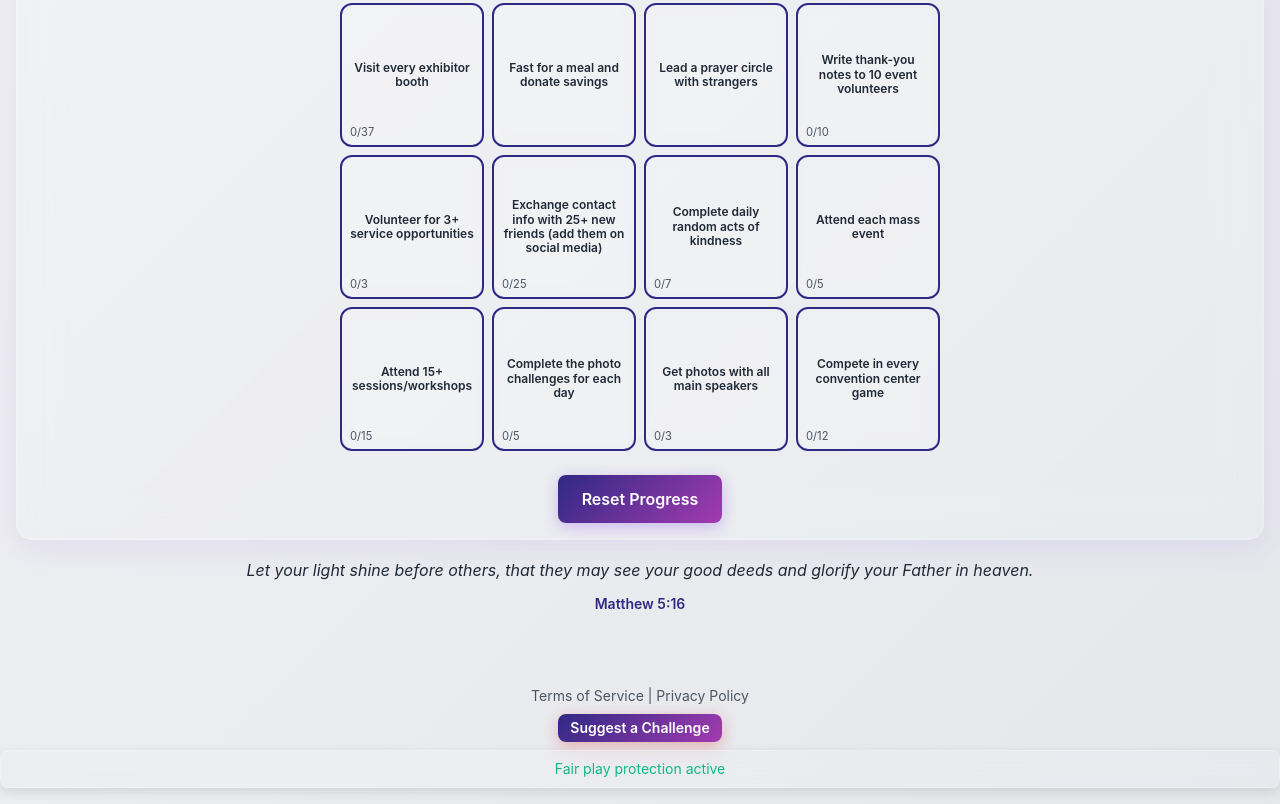
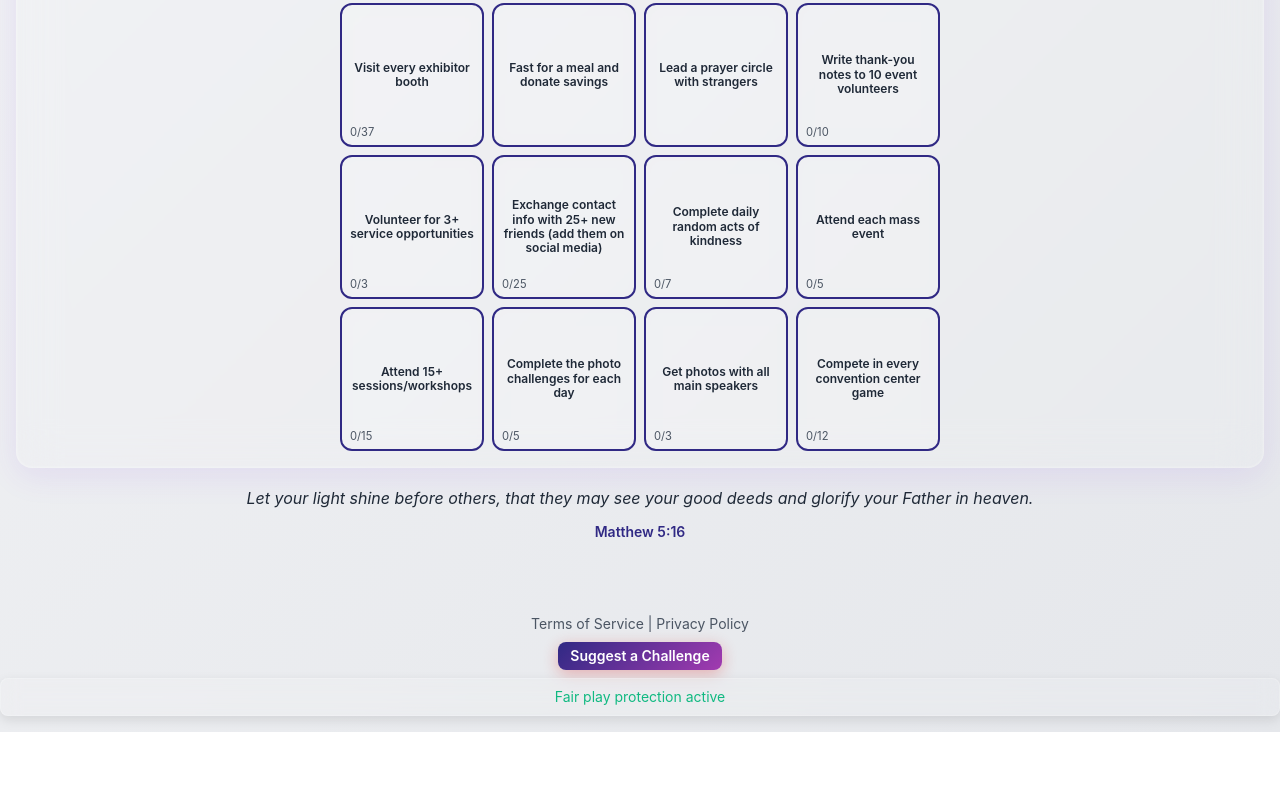
Before and after one commit to RealTreasury/GatherTogether, a website: page index.html in a window 1280 px wide. Shown: the part 795-1599 px from the top of the page. After the commit the page ends 1527 px from the top, so only its background shows below. Drawn offline with nearby package versions, Linux system fonts and the light colour scheme; no server answers.

Commit message:
Remove reset progress button

```diff
--- a/index.html
+++ b/index.html
@@ -92,9 +92,6 @@
                         <!-- Grid tiles will be populated by JavaScript -->
                     </div>
 
-                    <div class="text-center mt-6 flex justify-center space-x-4">
-                        <button class="btn-primary" onclick="BingoTracker.reset()">Reset Progress</button>
-                    </div>
 
                     <div id="leaderboard" class="hidden mt-8">
                         <div class="flex justify-between items-center mb-4">
```
